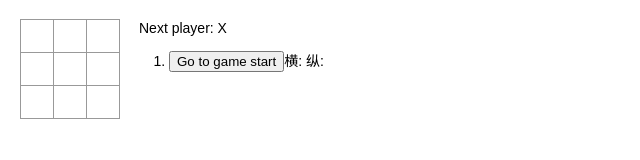
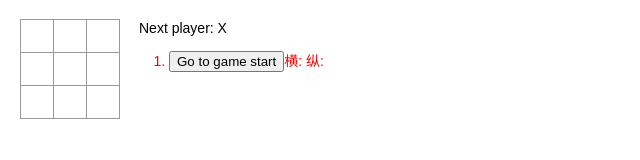
Before and after one commit to feixia5320/react, a React (Create React App) app in the folder my-app/: page / in a window 1280 px wide. Shown: the top 160 px of the page, without its empty margins (0-640 px from the left). Built offline with nearby package versions, Linux system fonts and the light colour scheme.

Commit message:
动态间样式

```diff
--- a/my-app/src/index.css
+++ b/my-app/src/index.css
@@ -48,3 +48,6 @@ ol, ul {
 .game-info {
   margin-left: 20px;
 }
+.stepcolor {
+  color: red;
+}
--- a/my-app/src/index.js
+++ b/my-app/src/index.js
@@ -63,7 +63,7 @@ class Game extends React.Component {
     if (calculateWinner(squares) || squares[i]) {
       return;
     }
-    let y =Math.floor( i / 3) + 1;
+    let y = Math.floor(i / 3) + 1;
     let x = i % 3 + 1;
     squares[i] = this.state.xIsNext ? 'X' : 'O';
     this.setState({
@@ -84,6 +84,9 @@ class Game extends React.Component {
     });
   }
 
+  getStyle(index) {
+    return index == this.state.stepNumber ? 'stepcolor' : null;
+  }
   render() {
     const history = this.state.history;
     const current = history[this.state.stepNumber];
@@ -94,7 +97,7 @@ class Game extends React.Component {
         'Go to move #' + move :
         'Go to game start';
       return (
-        <li key={move}>
+        <li key={move} className={this.getStyle(move)}>
           <button onClick={() => this.jumpTo(move)}>{desc}</button>
           <span>横:{step.x} 纵:{step.y}</span>
         </li>
@@ -124,6 +127,7 @@ class Game extends React.Component {
   }
 }
 
+
 function calculateWinner(squares) {
   const lines = [
     [0, 1, 2],
```
